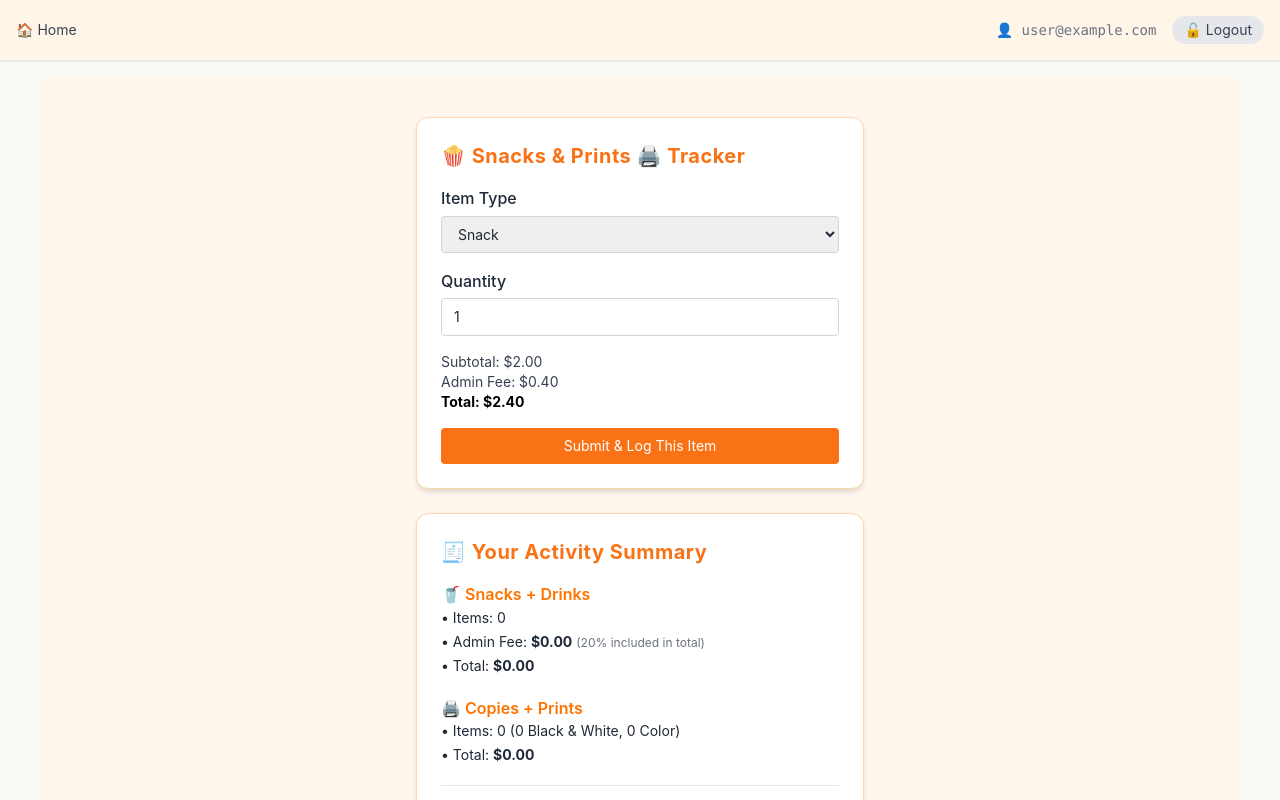
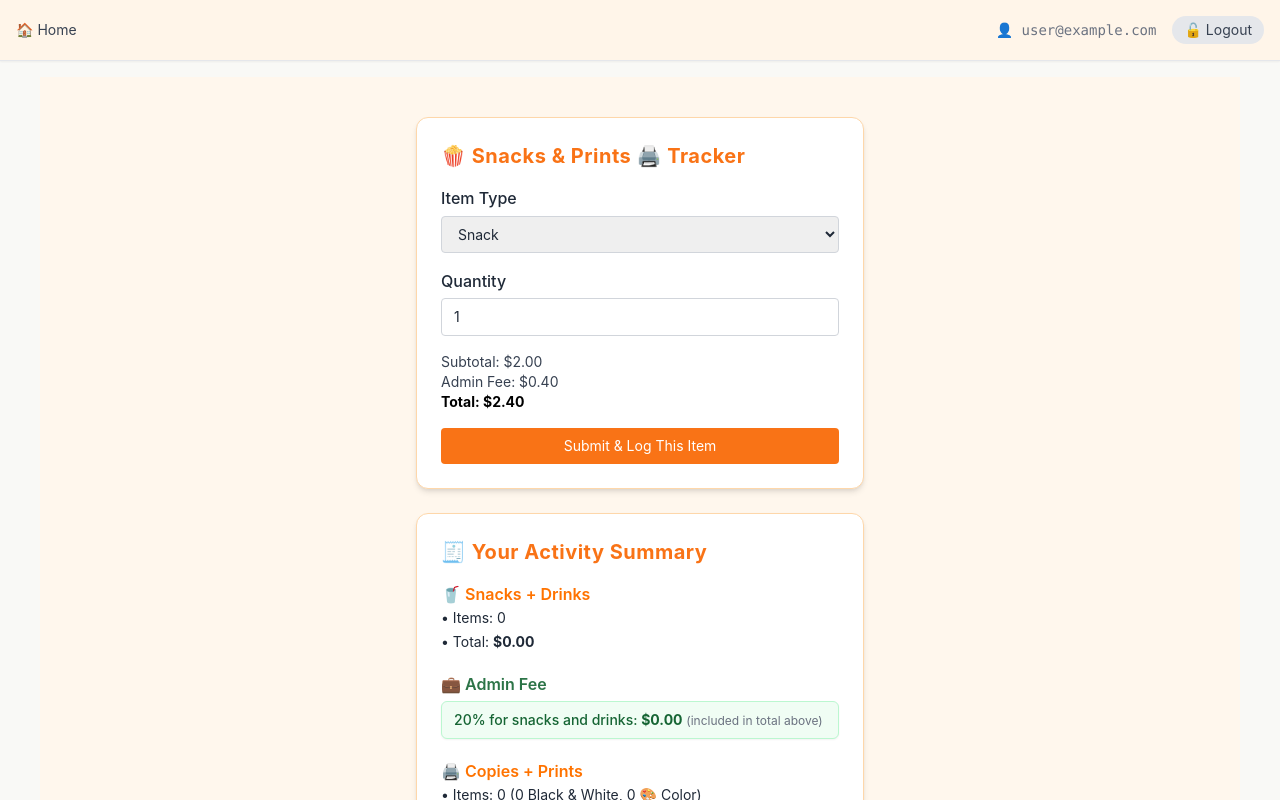
Before and after one commit to katiash/office-snack-tracker, a Next.js app: page / in a window 1280 px wide. Shown: the top 800 px of the page. Built offline with nearby package versions, Linux system fonts and the light colour scheme; no server answers; the database is empty; sample sign-in values are in the browser's storage.

Commit message:
style admin fee in user view with green box for clarity

```diff
--- a/app/admin/page.tsx
+++ b/app/admin/page.tsx
@@ -12,15 +12,6 @@ import ProfileModal from '@/components/ProfileModal';
 import { convertLogsToCSV } from '@/lib/exportToCSV';
 import AdminDeletePanel from '@/components/AdminDeletePanel';
 import type { UserMeta } from '@/types';
-
-// type UserMeta = {
-//   uid: string;
-//   email: string;
-//   firstName: string;
-//   lastName: string;
-//   company?: string;
-//   isAdmin?: boolean;
-// };
 
 type SnackLog = {
   userId: string;
@@ -49,6 +40,7 @@ export default function AdminPage() {
   const isProfileIncomplete = currentMeta && (!currentMeta.firstName || !currentMeta.lastName);
   const [groupBy] = useState<'none' | 'user' | 'date' | 'itemType'>('none');
   const [sortConfig, setSortConfig] = useState<{ key: keyof SnackLog | 'date'; direction: 'asc' | 'desc' } | null>(null);
+
   useAuditPrintTypeValues();
 
   useEffect(() => {
@@ -70,8 +62,6 @@ export default function AdminPage() {
     };
     fetchUsers();
   }, []);
-
-
 
   useEffect(() => {
     const fetchLogs = async () => {
@@ -139,8 +129,6 @@ export default function AdminPage() {
     }
   };
 
-
-
   const filteredLogs = logs.filter((log) => {
     const logDate = log.timestamp?.toDate();
     if (!logDate) return false;
@@ -156,6 +144,12 @@ export default function AdminPage() {
 
     return true;
   });
+
+  const bwPrintCount = filteredLogs.filter(log => log.itemType === 'print' && log.printType === 'bw')
+  .reduce((sum, log) => sum + (log.count || 0), 0);
+
+  const colorPrintCount = filteredLogs.filter(log => log.itemType === 'print' && log.printType === 'color')
+  .reduce((sum, log) => sum + (log.count || 0), 0);
 
   const snackDrinkTotal = filteredLogs
   .filter(log => log.itemType === 'snack' || log.itemType === 'drink')
@@ -322,8 +316,9 @@ export default function AdminPage() {
             </div>
           </div>
 
-          {/* 📊 Summary by Type */}
-          <div className="grid grid-cols-2 sm:grid-cols-4 gap-4 text-sm mb-1">
+         {/* 📊 Summary by Type – Row 1 */}
+          {/* <div className="grid grid-cols-2 sm:grid-cols-4 gap-4 text-sm mb-1"> */}
+          <div className="grid grid-cols-1 sm:grid-cols-3 gap-4 text-sm mb-4">
             {['snack', 'drink', 'print'].map((type) => {
               const filtered = filteredLogs.filter((log) => log.itemType === type);
               const total = filtered.reduce((sum, log) => sum + (log.total || 0), 0);
@@ -337,27 +332,44 @@ export default function AdminPage() {
                 </div>
               );
             })}
-    {/* Breakdown Card */}
-    <div className="bg-gray-50 border border-gray-200 p-3 rounded-lg shadow-sm text-sm text-gray-700 space-y-1">
-        <div className="font-semibold text-center mb-1">🧾 Breakdown</div>
+            </div>
+
+            <div className="grid grid-cols-1 sm:grid-cols-1 gap-4 text-sm mb-4">
+              <div className="bg-white border-l-4 border-green-700 p-4 rounded-lg shadow-sm text-sm text-gray-800">
+                <div className="flex items-center gap-2 mb-1 text-green-800 opacity-90 font-semibold text-base">
+                  💼 Admin Fee
+                </div>
+                <div className="text-gray-700">
+                  20% for snacks and drinks: <strong>${adminFeeTotal}</strong>
+                </div>
+              </div>
+            </div>
+
+            {/* 📊 Breakdown Card – Row 2 */}
+            <div className="bg-white border-l-4 border-orange-400 p-4 rounded-lg shadow-sm text-sm text-gray-800 mb-6 max-w-sm">
+              <div className="flex items-center gap-2 mb-2 text-orange-600 font-semibold text-base">
+                🧾 Breakdown
+              </div>
               {filteredLogs.some((log) => log.itemType === 'print') && (
-          <div>
+                <>
+                  <div className="mb-1">
                     🖨️ B/W Total: $
                     {filteredLogs
                       .filter((log) => log.itemType === 'print' && log.printType === 'bw')
                       .reduce((sum, log) => sum + (log.total || 0), 0)
                       .toFixed(2)}{' '}
-            | 🎨 Color Total: $
+                    <span className="text-xs text-gray-500">({bwPrintCount} items)</span>
+                  </div>
+                  <div className="mb-1">
+                    🎨 Color Total: $
                     {filteredLogs
                       .filter((log) => log.itemType === 'print' && log.printType === 'color')
                       .reduce((sum, log) => sum + (log.total || 0), 0)
-              .toFixed(2)}
+                      .toFixed(2)}{' '}
+                    <span className="text-xs text-gray-500">({colorPrintCount} items)</span>
                   </div>
+                </>
               )}
-        {(selectedItemTypes.includes('snack') || selectedItemTypes.includes('drink')) && (
-          <div>💼  Admin Fees (20% for snacks and drinks): ${adminFeeTotal}</div>
-        )}
-      </div>
           </div>
 
           <div className="mt-6">
--- a/components/YourSnackSummary.tsx
+++ b/components/YourSnackSummary.tsx
@@ -12,7 +12,6 @@ interface SnackLog {
   printType?: 'bw' | 'color';
   count: number;
   subtotal: number;
-  adminFee: number;
   total: number;
 }
 
@@ -20,11 +19,11 @@ export default function YourSnackSummary({ refreshTrigger }: { refreshTrigger: b
   const [loading, setLoading] = useState(true);
   const [snackDrinkCount, setSnackDrinkCount] = useState(0);
   const [snackDrinkTotal, setSnackDrinkTotal] = useState(0);
-  const [adminFeeTotal, setAdminFeeTotal] = useState(0);
   const [printCount, setPrintCount] = useState(0);
   const [printTotal, setPrintTotal] = useState(0);
   const [bwCount, setBwCount] = useState(0);
   const [colorCount, setColorCount] = useState(0);
+  const [dateRangeText, setDateRangeText] = useState('');
 
   useEffect(() => {
     const fetchLogs = async () => {
@@ -37,19 +36,27 @@ export default function YourSnackSummary({ refreshTrigger }: { refreshTrigger: b
         .map((doc) => doc.data())
         .filter((log) => log.userId === user.uid) as SnackLog[];
 
+      const now = new Date();
+      const startOfMonth = new Date(now.getFullYear(), now.getMonth(), 1);
+      const endOfMonth = new Date(now.getFullYear(), now.getMonth() + 1, 0);
+      setDateRangeText(`Tracking: ${startOfMonth.toLocaleDateString()} – ${endOfMonth.toLocaleDateString()}`);
+
+      const filteredLogs = logs.filter((log) => {
+        const ts = log.timestamp?.toDate();
+        return ts && ts >= startOfMonth && ts <= endOfMonth;
+      });
+
       let snackDrinkTotalSum = 0;
       let snackDrinkItemCount = 0;
       let printTotalSum = 0;
       let printItemCount = 0;
       let blackWhite = 0;
       let color = 0;
-      let adminTotal = 0;
 
-      for (const log of logs) {
+      for (const log of filteredLogs) {
         if (log.itemType === 'snack' || log.itemType === 'drink') {
           snackDrinkTotalSum += log.total;
           snackDrinkItemCount += log.count;
-          adminTotal += log.adminFee ?? 0;
         } else if (log.itemType === 'print') {
           printTotalSum += log.total;
           printItemCount += log.count;
@@ -58,13 +65,14 @@ export default function YourSnackSummary({ refreshTrigger }: { refreshTrigger: b
         }
       }
 
+      const derivedAdminFee = 0.2 * snackDrinkTotalSum;
+
       setSnackDrinkTotal(snackDrinkTotalSum);
       setSnackDrinkCount(snackDrinkItemCount);
       setPrintTotal(printTotalSum);
       setPrintCount(printItemCount);
       setBwCount(blackWhite);
       setColorCount(color);
-      setAdminFeeTotal(adminTotal);
       setLoading(false);
     };
 
@@ -74,6 +82,7 @@ export default function YourSnackSummary({ refreshTrigger }: { refreshTrigger: b
   if (loading) return <p className="text-gray-500">Loading summary...</p>;
 
   const grandTotal = snackDrinkTotal + printTotal;
+  const derivedAdminFee = 0.2 * snackDrinkTotal;
 
   return (
     <div className="bg-white border border-orange-200 p-6 rounded-xl shadow-md text-gray-800 max-w-md mx-auto mt-6">
@@ -83,13 +92,15 @@ export default function YourSnackSummary({ refreshTrigger }: { refreshTrigger: b
         <h3 className="text-[#FF7300] font-semibold">🥤 Snacks + Drinks</h3>
         <ul className="text-sm space-y-1">
           <li>• Items: {snackDrinkCount}</li>
-          <li>
-            • Admin Fee:{' '}
-            <strong>
-              ${adminFeeTotal.toLocaleString(undefined, { minimumFractionDigits: 2 })}
-            </strong>{' '}
-            <span className="text-xs text-gray-500">(20% included in total)</span>
-          </li>
+          {/* <li>
+            <div className="bg-green-50 border border-green-200 rounded-md px-3 py-2 text-green-800 text-sm font-medium shadow-sm">
+              💼  Admin Fees:{' '}
+              <span className="font-bold">
+                ${derivedAdminFee.toLocaleString(undefined, { minimumFractionDigits: 2 })}
+              </span>{' '}
+              <span className="text-xs text-gray-500 font-normal">(20% included in total)</span>
+            </div>
+          </li> */}
           <li>
             • Total:{' '}
             <strong>
@@ -99,11 +110,22 @@ export default function YourSnackSummary({ refreshTrigger }: { refreshTrigger: b
         </ul>
       </section>
 
+      <section className= "mb-5">
+      <h3 className="text-green-800 opacity-90 font-semibold">💼 Admin Fee</h3>
+        <div className="bg-green-50 border border-green-200 rounded-md px-3 py-2 text-green-800 text-sm font-medium shadow-sm mt-1">
+          20% for snacks and drinks:{' '}
+          <span className="font-bold">
+            ${derivedAdminFee.toLocaleString(undefined, { minimumFractionDigits: 2 })}
+          </span>{' '}
+          <span className="text-xs text-gray-500 font-normal">(included in total above)</span>
+        </div>
+      </section>
+
       <section>
         <h3 className="text-[#FF7300] font-semibold">🖨️ Copies + Prints</h3>
         <ul className="text-sm space-y-1">
           <li>
-            • Items: {printCount} ({bwCount} Black & White, {colorCount} Color)
+            • Items: {printCount} ({bwCount} Black & White, {colorCount} 🎨 Color)
           </li>
           <li>
             • Total:{' '}
@@ -120,6 +142,8 @@ export default function YourSnackSummary({ refreshTrigger }: { refreshTrigger: b
           ${grandTotal.toLocaleString(undefined, { minimumFractionDigits: 2 })}
         </span>
       </div>
+
+      <div className="text-xs text-gray-500 mt-2">{dateRangeText}</div>
     </div>
   );
 }
```
Lines whose indentation alone changed are shown as unchanged.
